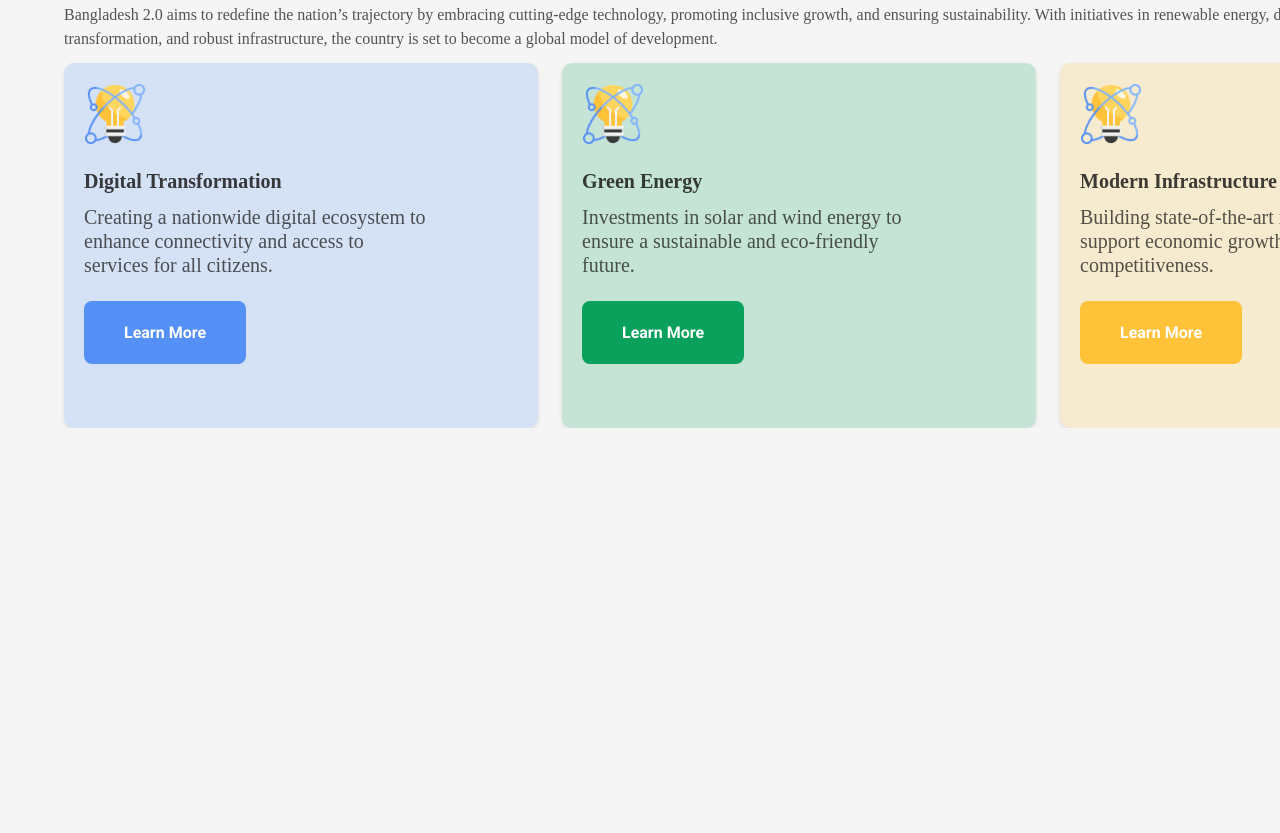
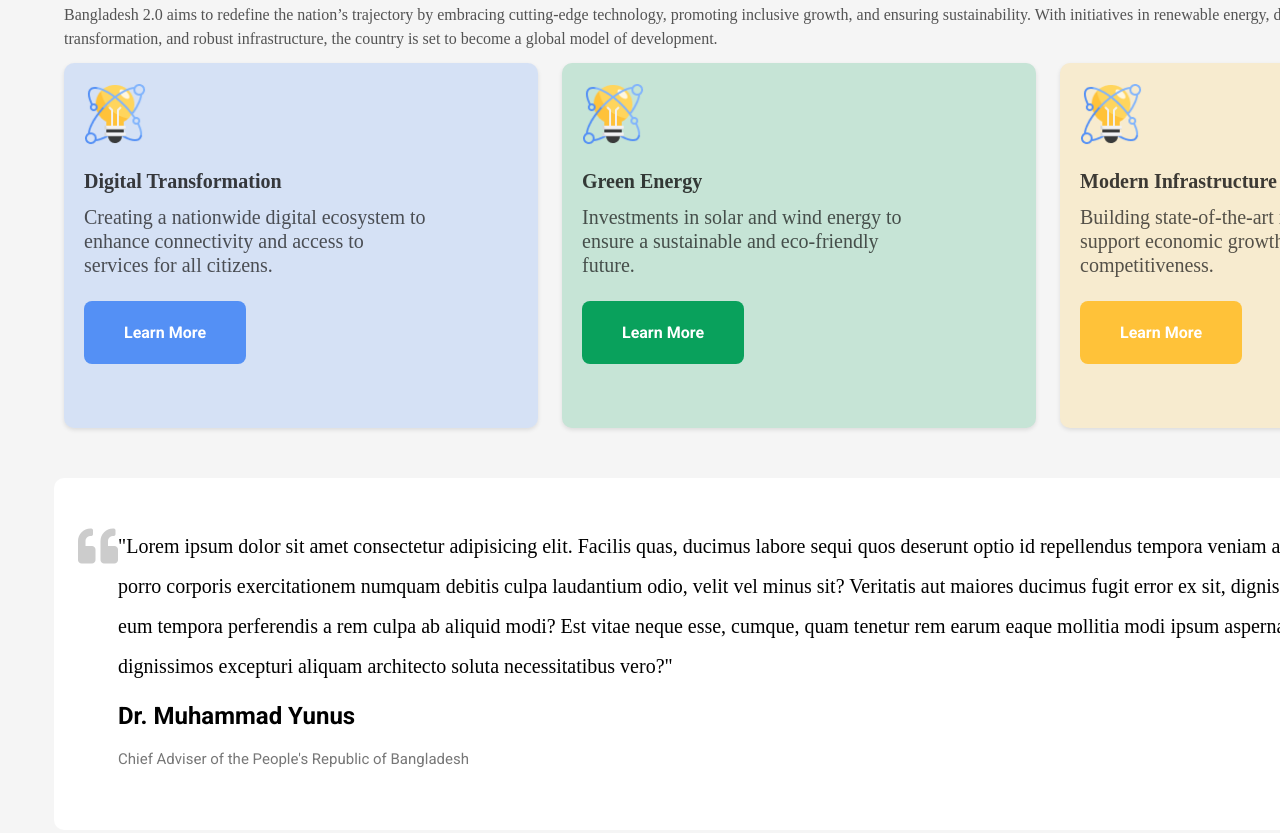
Before and after one commit to riyad899/Bangladesh-2.0, a plain HTML site: page index.html in a window 1280 px wide. Shown: the part 1449-2282 px from the top of the page. Before the commit the page ends 1877 px from the top, so only its background shows below. Drawn offline with Linux system fonts and the light colour scheme.

Commit message:
Third commit

```diff
--- a/index.html
+++ b/index.html
@@ -10,6 +10,7 @@
     <link href="https://cdnjs.cloudflare.com/ajax/libs/font-awesome/5.15.3/css/all.min.css" rel="stylesheet" />
     <link href="https://fonts.googleapis.com/css2?family=Roboto:wght@400;700&amp;display=swap" rel="stylesheet" />
     <link rel="stylesheet" href="style/style3.css">
+    <link rel="stylesheet" href="style/style4.css">
 </head>
 
 <body>
@@ -114,7 +115,7 @@
                         Creating a nationwide digital ecosystem to enhance connectivity and access to services for all
                         citizens.
                     </p>
-                    <a class="learn-more" style="background: rgb(84, 144, 245);" href="#">
+                    <a class="learn-more" style="background: rgb(84, 144, 245); " href="#">
                         Learn More
                     </a>
                 </div>
@@ -143,9 +144,25 @@
                     </a>
                 </div>
         </div>
+
+        <div class="testimonial-container">
+            <i class="fas fa-quote-left"></i>
+            <div class="testimonial-text">
+                "Lorem ipsum dolor sit amet consectetur adipisicing elit. Facilis quas, ducimus labore sequi quos deserunt optio id repellendus tempora veniam amet porro corporis exercitationem numquam debitis culpa laudantium odio, velit vel minus sit? Veritatis aut maiores ducimus fugit error ex sit, dignissimos eum tempora perferendis a rem culpa ab aliquid modi? Est vitae neque esse, cumque, quam tenetur rem earum eaque mollitia modi ipsum aspernatur, dignissimos excepturi aliquam architecto soluta necessitatibus vero?"
+            </div>
+            <div class="testimonial-author">Dr. Muhammad Yunus</div>
+            <div class="testimonial-position">Chief Adviser of the People's Republic of Bangladesh</div>
+        </div>
         </section>
+    </section>
 
-    </section>
+
+
+    <!-- 3rd section start -->
+     <section class="container3">
+
+
+     </section>
 
 
 
--- /dev/null
+++ b/style/style4.css
@@ -0,0 +1,51 @@
+.testimonial-container {
+    background-color: white;
+    border-radius: 10px;
+    padding: 20px;
+    width: 1430px;
+    height: 256px;
+    margin: 20px;
+    margin-left: -10px;
+    margin-top: 90px;
+    display: flex;
+    flex-direction: column;
+    justify-content: flex-start;
+    align-items: flex-start;
+    gap: 24;
+    padding: 48px 24px 48px 24px;
+}
+
+.testimonial-container i {
+    font-size: 40px;
+    color: #ccc;
+    position: absolute;
+
+   background-color: transparent;
+}
+
+.testimonial-text {
+    width: 1232px;
+    height: 96px;
+    font-family: Fira Sans;
+    line-height: 40px;
+    font-size: 20px;
+    margin-left: 40px;
+    background-color: transparent;
+}
+
+.testimonial-author {
+    font-weight: bold;
+    font-size: 24px;
+    margin-left: 40px;
+
+    margin-top: 80px;
+    background-color: transparent;
+}
+
+.testimonial-position {
+    color: #777;
+    font-size: 15px;
+    margin-top: 20px;
+    background-color: transparent;
+    margin-left: 40px;
+}
```
